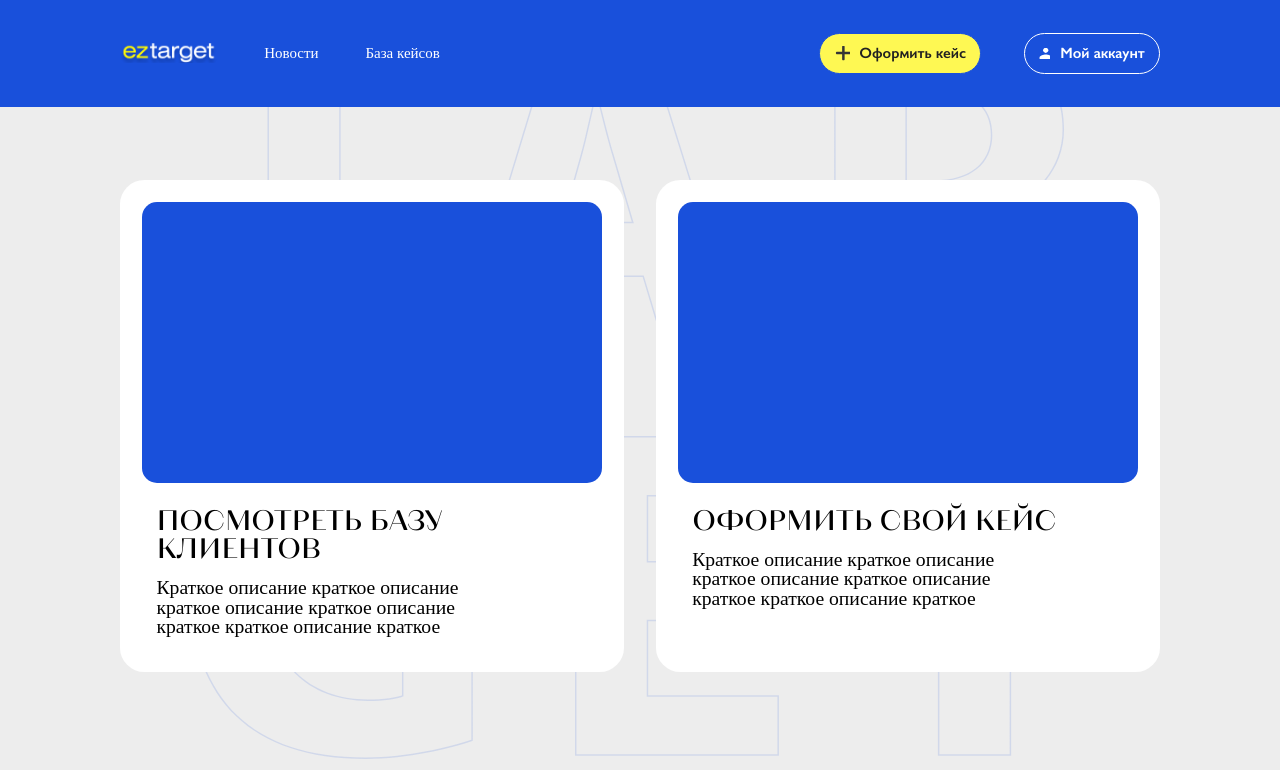
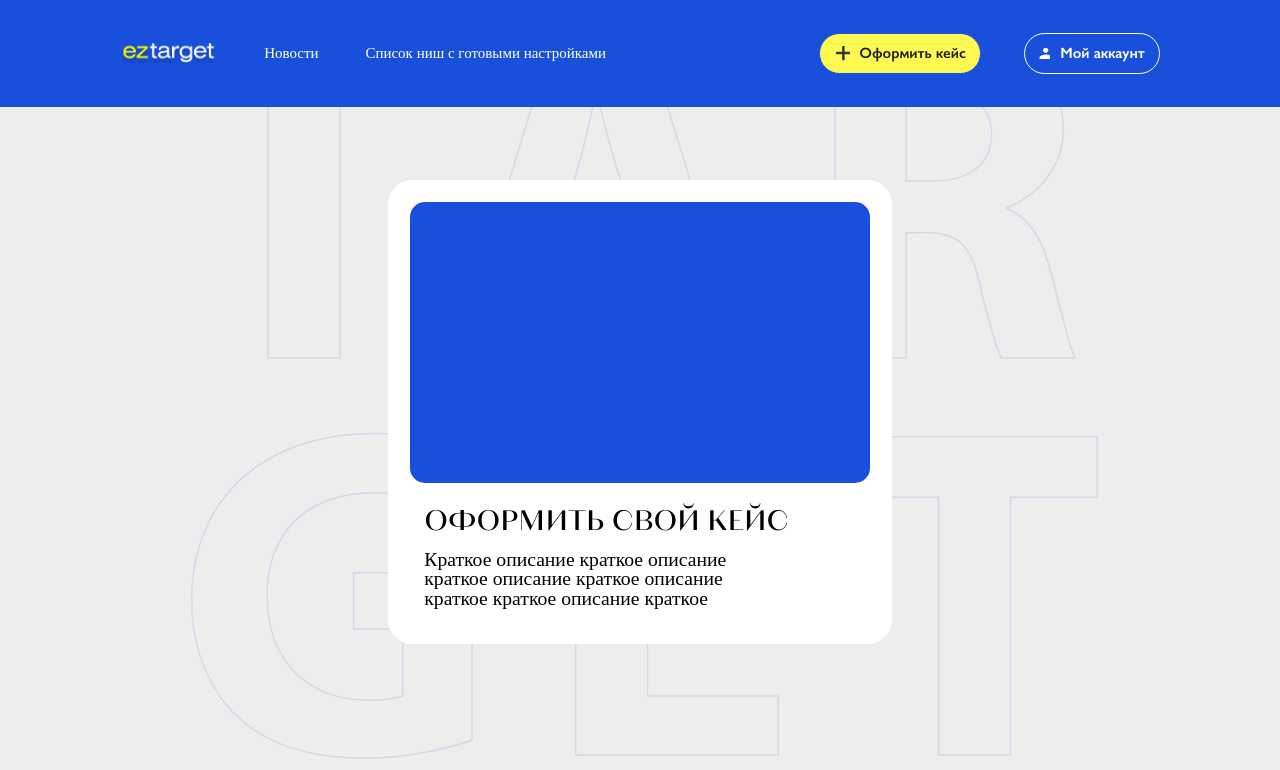
Before and after one commit to TerenyaDanil/eztarget, a plain HTML site: page index.html in a window 1280 px wide. Shown: the top 770 px of the page. Drawn offline with Linux system fonts and the light colour scheme; some packages are replaced by stand-ins of ours; a script that the page names is missing; files whose address does not match are found by name; a web font is replaced by a local one.

Commit message:
Add files via upload

```diff
--- a/css/style.css
+++ b/css/style.css
@@ -557,9 +557,9 @@ input:active {
   display: -webkit-box;
   display: -ms-flexbox;
   display: flex;
-  -webkit-box-pack: justify;
-      -ms-flex-pack: justify;
-          justify-content: space-between;
+  -webkit-box-pack: center;
+      -ms-flex-pack: center;
+          justify-content: center;
   margin: 0rem 0rem 13.7rem 0rem;
 }
 
@@ -928,6 +928,7 @@ section.news .news__title {
       -ms-flex-align: end;
           align-items: flex-end;
   margin: 0rem 0rem 1.46rem 0rem;
+  padding: 0rem 2rem 0rem 0rem;
 }
 
 .inner-cases__title img {
--- a/index.html
+++ b/index.html
@@ -4,7 +4,7 @@
 	<title>Главная</title>
 	<meta charset="UTF-8">
 	<meta name="format-detection" content="telephone=no">
-	<link rel="stylesheet" href="css/style.min.css?v6">
+	<link rel="stylesheet" href="css/style.min.css?v8">
 	<link rel="shortcut icon" href="favicon.ico">
 	<!-- <meta name="robots" content="noindex, nofollow"> -->
 	<!-- <meta name="viewport" content="width=device-width, initial-scale=1.0, maximum-scale=1.0, user-scalable=0"> -->
@@ -29,7 +29,7 @@
 				Новости
 			</a>
 			<a href="cases.html" class="nav-header__item link">
-				База кейсов
+				Список ниш с готовыми настройками
 			</a>
 
 
@@ -54,7 +54,7 @@
 			<section class="primary">
 				<div class="primary__content _container">
 					<div class="primary__wrap wrap-primary">
-						<div class="wrap-primary__item">
+						<!-- <div class="wrap-primary__item">
 							<div class="wrap-primary__img">
 
 							</div>
@@ -66,7 +66,7 @@
 								Краткое описание краткое описание краткое описание краткое описание краткое
 								краткое описание краткое
 							</div>
-						</div>
+						</div> -->
 						<div class="wrap-primary__item">
 							<div class="wrap-primary__img">
 
```
Also changed, not shown: accaunt.html (+4 -4 lines), css/style.min.css.
